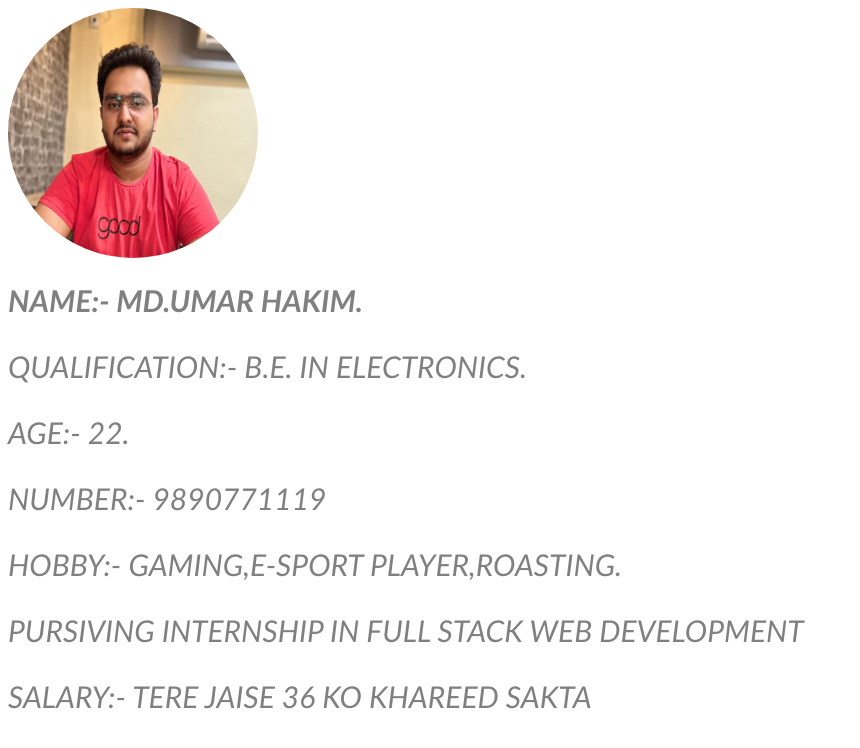
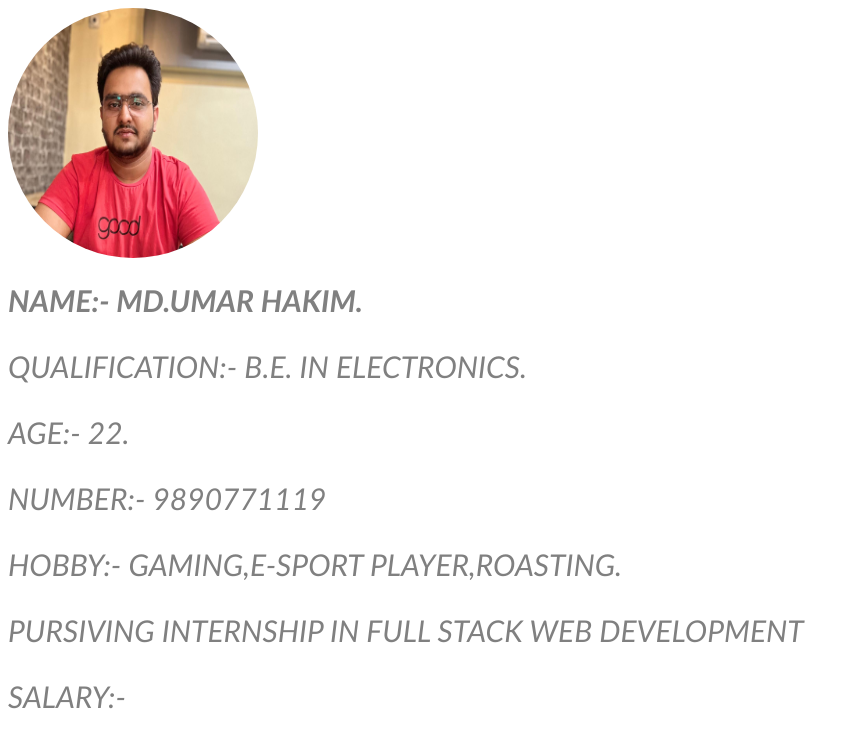
Before and after one commit to MdUmarHakim/proffssional-portfolio, a plain HTML site: page index.html in a window 1280 px wide. Shown: the whole page, without its empty margins (0-860 px from the left). Drawn offline with Linux system fonts and the light colour scheme.

Commit message:
Update index.html

```diff
--- a/index.html
+++ b/index.html
@@ -37,7 +37,7 @@
         <P>NUMBER:- 9890771119</P>
         <p>HOBBY:- GAMING,E-SPORT PLAYER,ROASTING.</p>
         <P>PURSIVING INTERNSHIP IN FULL STACK WEB DEVELOPMENT </P>
-        <P>SALARY:- TERE JAISE 36 KO KHAREED SAKTA</P>
+        <P>SALARY:- </P>
 
 
 
```
